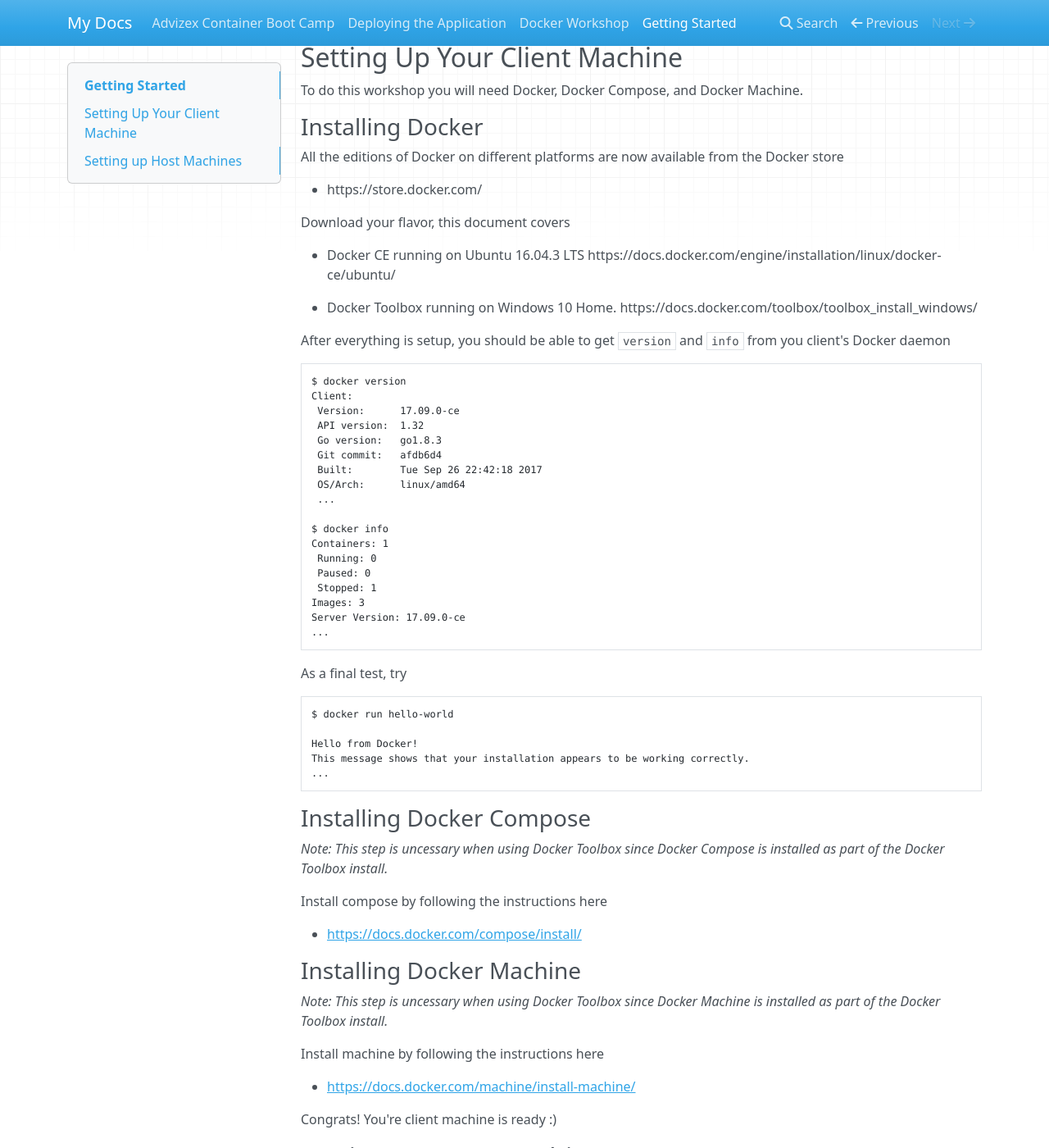
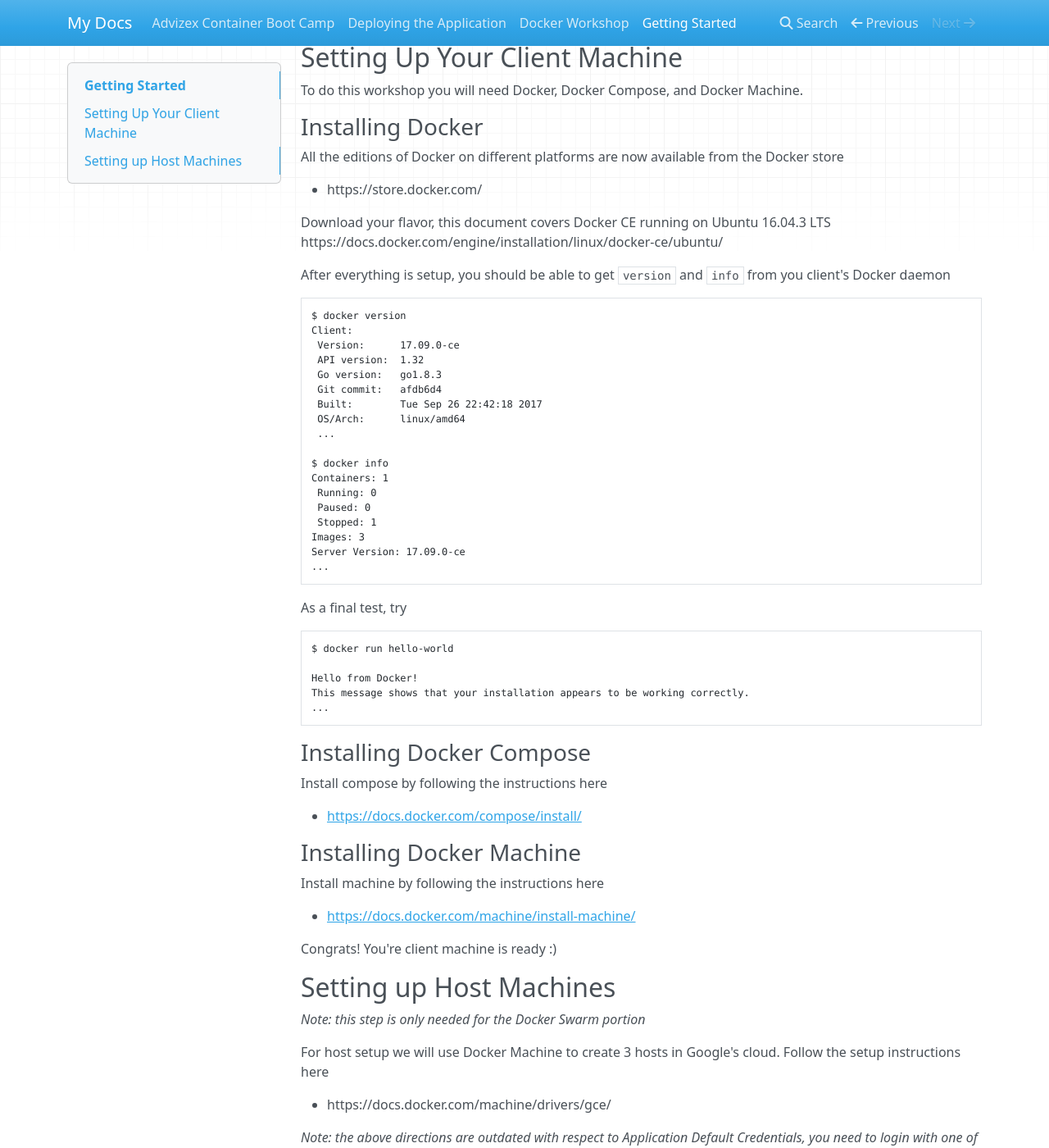
Before and after one commit to advizex/demo, an MkDocs documentation site: the page built from docs/setup.md, in a window 1280 px wide and 1400 px high, scrolled down 235 px. Shown: the whole window at 82% size. Built offline with MkDocs 1.6.1, drawn with Linux system fonts in a browser that asks for light colours; nearby versions of some CDN libraries; some of the changed text lies outside the part shown.

Commit message:
removing documentation related to a windows setup.  It has been decided to postpone supporting a windows client for this workshop

```diff
--- a/docs/setup.md
+++ b/docs/setup.md
@@ -16,11 +16,7 @@
 
 - https://store.docker.com/
 
-Download your flavor, this document covers
-
-- Docker CE running on Ubuntu 16.04.3 LTS https://docs.docker.com/engine/installation/linux/docker-ce/ubuntu/
-
-- Docker Toolbox running on Windows 10 Home. https://docs.docker.com/toolbox/toolbox_install_windows/
+Download your flavor, this document covers Docker CE running on Ubuntu 16.04.3 LTS https://docs.docker.com/engine/installation/linux/docker-ce/ubuntu/
 
 After everything is setup, you should be able to get `version` and `info` from you client's Docker daemon
 
@@ -57,15 +53,11 @@
 
 ### Installing Docker Compose
 
-_Note: This step is uncessary when using Docker Toolbox since Docker Compose is installed as part of the Docker Toolbox install._
-
 Install compose by following the instructions here
 
 - [https://docs.docker.com/compose/install/](https://docs.docker.com/compose/install/)
 
 ### Installing Docker Machine
-
-_Note: This step is uncessary when using Docker Toolbox since Docker Machine is installed as part of the Docker Toolbox install._
 
 Install machine by following the instructions here
 
@@ -83,10 +75,7 @@
 
 _Note: the above directions are outdated with respect to Application Default Credentials, you need to login with one of the following commands to use the example below_
 
--`gcloud auth application-default login` for Docker CE running on Ubuntu
-
--`gcloud.cmd auth application-default login` for Docker Toolbox running on Windows
-
+-`gcloud auth application-default login`
 
 Then you can create all 3 hosts with this simple script
 
```
